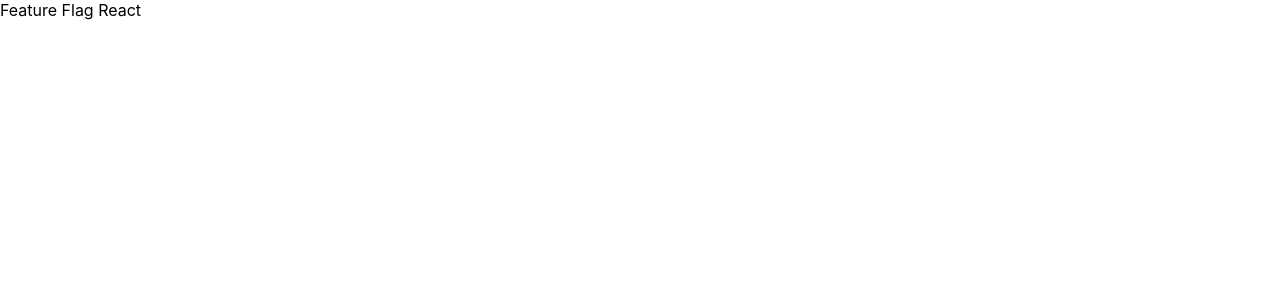
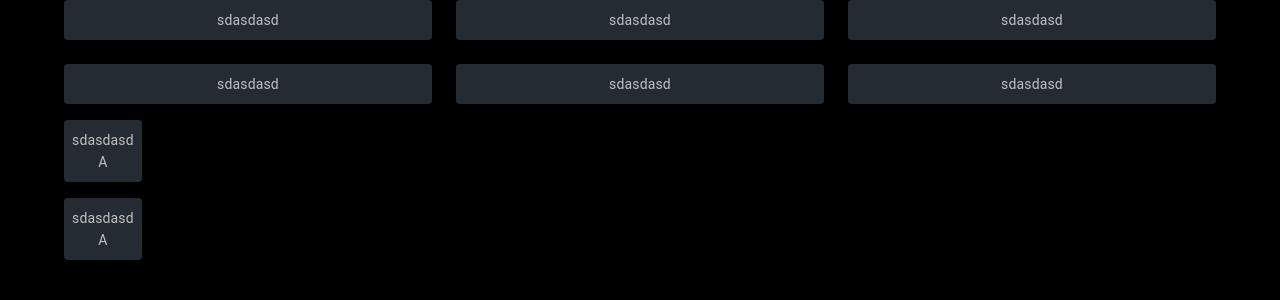
Before and after one commit to haseena-pa/feature-flag-react, a React (Create React App) app: page / in a window 1280 px wide. Shown: the top 300 px of the page. Built offline with nearby package versions, Linux system fonts and the light colour scheme.

Commit message:
Feature Flag list iteration using Material Grid

```diff
--- a/src/App.tsx
+++ b/src/App.tsx
@@ -1,8 +1,13 @@
 import React from "react";
 import "./App.css";
+import FeatureFlagList from "./FeatureFlag/FeatureFlagList";
 
 function App() {
-  return <div className="App">Feature Flag React</div>;
+  return (
+    <div className="App">
+      <FeatureFlagList />
+    </div>
+  );
 }
 
 export default App;
--- /dev/null
+++ b/src/FeatureFlag/ExpandableFeature.tsx
@@ -0,0 +1,5 @@
+function ExpandableFeature() {
+  return <div>A</div>;
+}
+
+export default ExpandableFeature;
--- /dev/null
+++ b/src/FeatureFlag/FeatureFlagList.css
@@ -0,0 +1,75 @@
+.featureSummary .MuiAccordionSummary-content {
+  justify-content: space-between !important;
+  align-items: center;
+}
+
+.lowMargin {
+  margin: 2px 0 !important;
+}
+
+.nonExpandable .MuiFormControlLabel-labelPlacementStart {
+  margin-left: 0px !important;
+}
+
+.nonExpandable {
+  padding-top: 12px;
+  padding-bottom: 12px;
+}
+
+.childSwitches {
+  display: flex;
+  justify-content: space-between !important;
+  align-items: center;
+}
+
+.childSwitches .formControlWrapper {
+  display: flex;
+  justify-content: space-between;
+  width: 250px;
+  align-items: center;
+}
+
+.formControlWrapper .selectBox {
+  font-size: 10px;
+  height: 30px;
+  margin-right: 12px;
+}
+
+.featureTitle {
+  text-transform: uppercase;
+}
+
+.switches {
+  display: flex;
+  justify-content: space-between !important;
+  align-items: center;
+  padding: 12px;
+}
+
+.sectionTitle {
+  color: #fff;
+}
+
+.featureGrid {
+  margin-bottom: 16px;
+}
+
+.groupWrap {
+  display: flex;
+  flex-wrap: wrap;
+}
+
+.flexWrap {
+  display: flex;
+  margin-right: 28px !important;
+}
+
+@media only screen and (max-width: 600px) {
+  .flexWrap {
+    margin-right: 0px !important;
+    display: block;
+  }
+  .divWrap {
+    width: 100%;
+  }
+}
--- /dev/null
+++ b/src/FeatureFlag/FeatureFlagList.tsx
@@ -0,0 +1,84 @@
+import { featureGroups } from "./data/featureGroups";
+import {
+  createTheme,
+  styled,
+  ThemeProvider,
+  Container,
+  Box,
+  Grid,
+  Paper,
+  FormGroup,
+} from "@mui/material";
+import ExpandableFeature from "./ExpandableFeature";
+import NonExpandableFeature from "./NonExpandableFeature";
+import "./FeatureFlagList.css";
+
+const darkTheme = createTheme({
+  palette: {
+    mode: "dark",
+  },
+});
+
+//Each item styling
+const Item = styled(Paper)(({ theme }) => ({
+  backgroundColor: "#1A2027",
+  ...theme.typography.body2,
+  padding: theme.spacing(1),
+  textAlign: "center",
+  color: theme.palette.text.secondary,
+}));
+
+function FeatureFlagList() {
+  return (
+    <ThemeProvider theme={darkTheme}>
+      <Container>
+        <Box sx={{ flexGrow: 1, display: "flex", flexWrap: "wrap" }}>
+          {featureGroups.map((mainGroup, mainGroupIndex) => {
+            return (
+              <Grid
+                container
+                spacing={{ xs: 2, md: 3 }}
+                columns={{ xs: 4, sm: 8, md: 12 }}
+                className="featureGrid"
+                key={mainGroupIndex}
+              >
+                {mainGroup.groups.map((mainFeature, mainFeatureIndex) => {
+                  return (
+                    <Grid
+                      item
+                      xs={12}
+                      sm={4}
+                      key={mainFeatureIndex}
+                      className={`${
+                        mainFeature.items.length > 1 ? "flexWrap" : ""
+                      }`}
+                    >
+                      <Item>
+                        {mainFeature.items.map(
+                          (subFeature, subFeatureIndex) => (
+                            <FormGroup
+                              className="lowMargin"
+                              key={subFeatureIndex}
+                            >
+                              {subFeature.hasChildren ? (
+                                <ExpandableFeature />
+                              ) : (
+                                <NonExpandableFeature />
+                              )}
+                            </FormGroup>
+                          )
+                        )}
+                      </Item>
+                    </Grid>
+                  );
+                })}
+              </Grid>
+            );
+          })}
+        </Box>
+      </Container>
+    </ThemeProvider>
+  );
+}
+
+export default FeatureFlagList;
--- /dev/null
+++ b/src/FeatureFlag/NonExpandableFeature.tsx
@@ -0,0 +1,5 @@
+function NonExpandableFeature() {
+  return <div>sdasdasd</div>;
+}
+
+export default NonExpandableFeature;
--- a/src/index.css
+++ b/src/index.css
@@ -1,13 +1,14 @@
 body {
   margin: 0;
-  font-family: -apple-system, BlinkMacSystemFont, 'Segoe UI', 'Roboto', 'Oxygen',
-    'Ubuntu', 'Cantarell', 'Fira Sans', 'Droid Sans', 'Helvetica Neue',
+  font-family: -apple-system, BlinkMacSystemFont, "Segoe UI", "Roboto", "Oxygen",
+    "Ubuntu", "Cantarell", "Fira Sans", "Droid Sans", "Helvetica Neue",
     sans-serif;
   -webkit-font-smoothing: antialiased;
   -moz-osx-font-smoothing: grayscale;
+  background-color: #000;
 }
 
 code {
-  font-family: source-code-pro, Menlo, Monaco, Consolas, 'Courier New',
+  font-family: source-code-pro, Menlo, Monaco, Consolas, "Courier New",
     monospace;
 }
```
Also changed, not shown: src/FeatureFlag/data/featureGroups.ts (renamed from src/data/featureGroups.ts).
